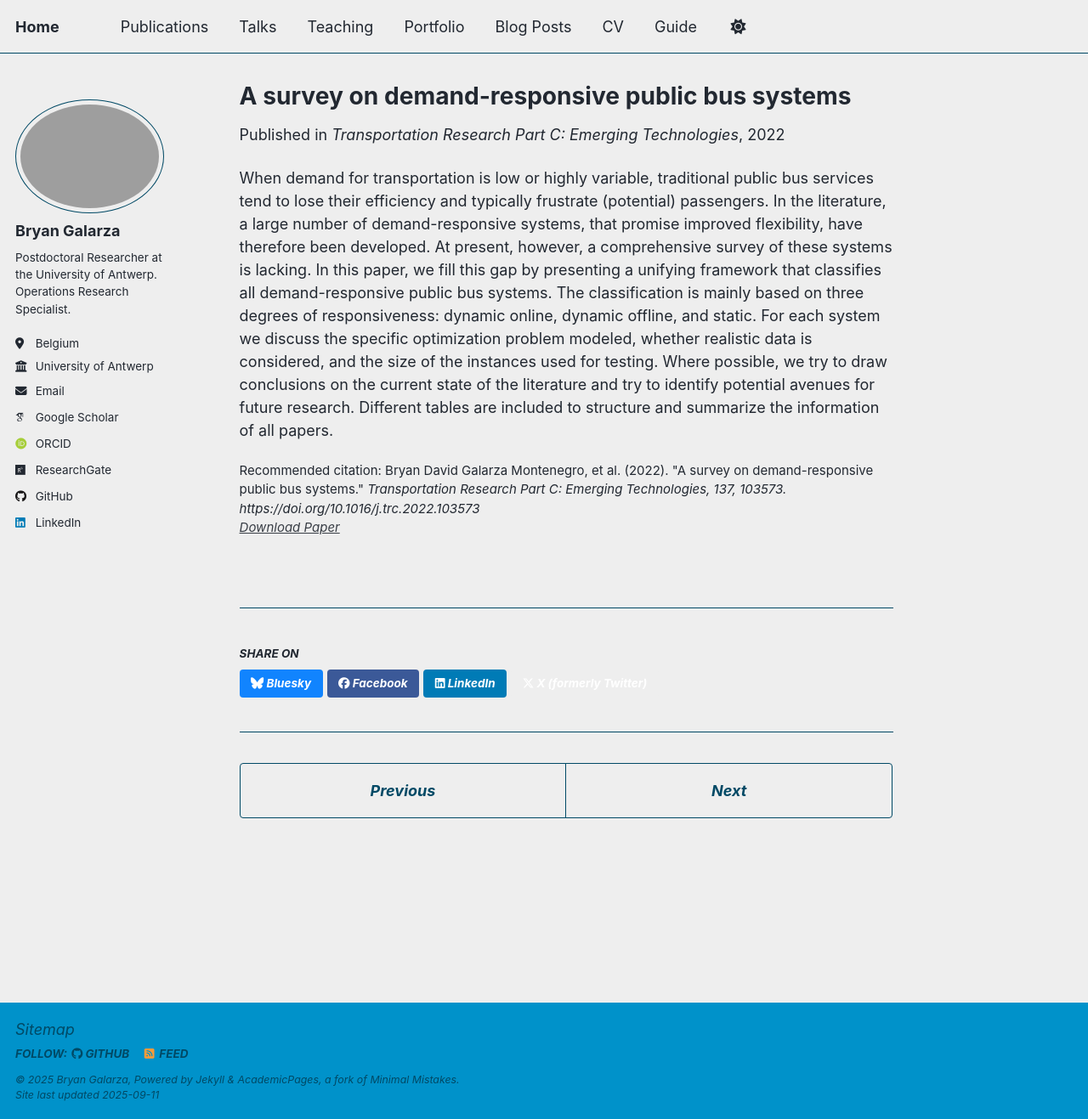
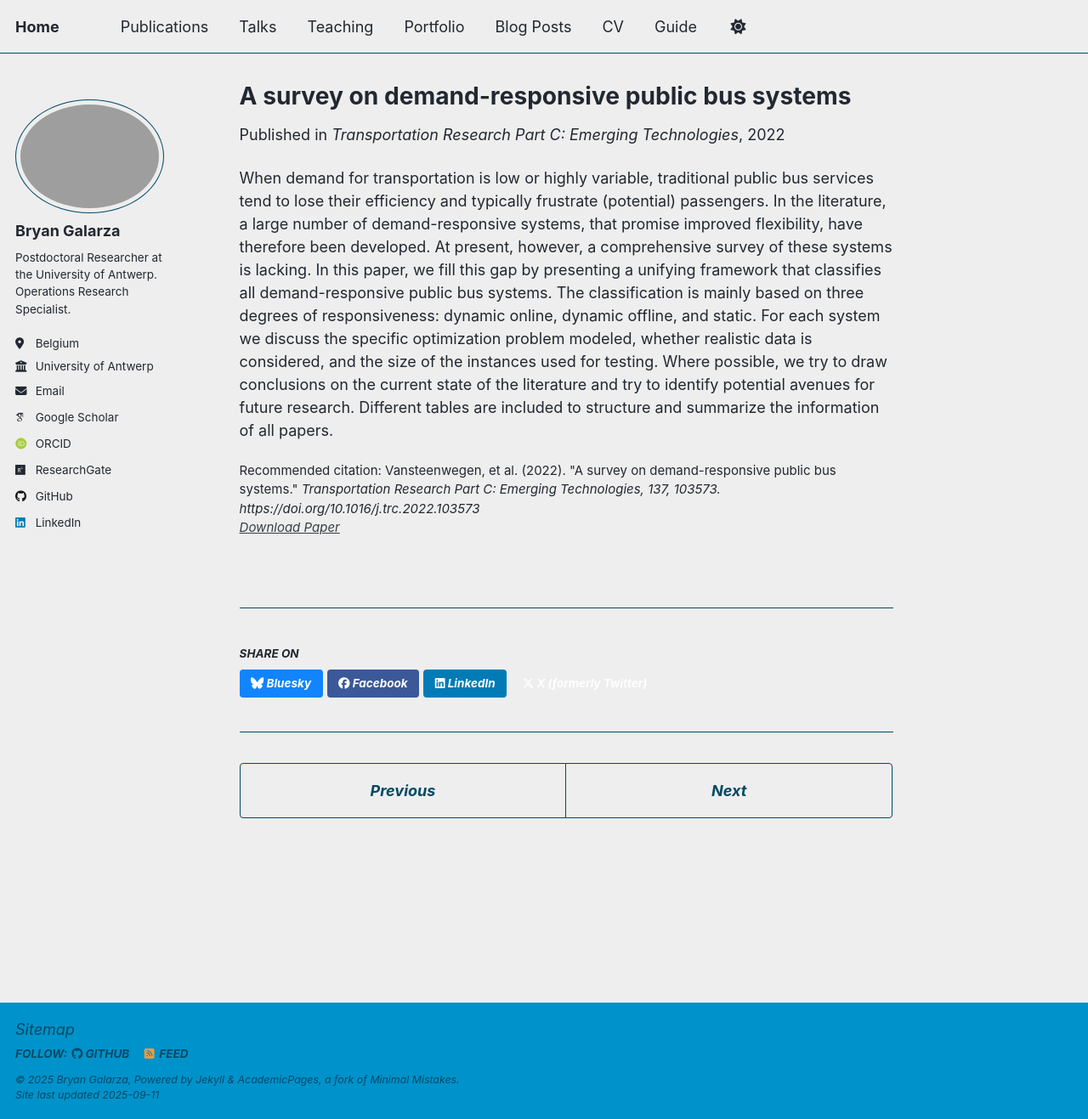
Before and after one commit to BryanG13/bryang13.github.io, a Jekyll site: the page built from _publications/Paper5-survey.md, in a window 1280 px wide and 1317 px high. Shown: the whole window at 85% size. Built offline with Jekyll 4.4.1, drawn with Linux system fonts in a browser that asks for light colours; some web fonts are replaced; a script that is not in the unit is left out.

Commit message:
changing citations

```diff
--- a/_publications/Paper5-survey.md
+++ b/_publications/Paper5-survey.md
@@ -3,10 +3,10 @@ title: "A survey on demand-responsive public bus systems"
 collection: publications
 category: manuscripts
 permalink: /publication/2022-survey-demand-bus
-excerpt: "This paper presents a comprehensive survey on demand-responsive public bus systems, reviewing models, algorithms, and practical applications."
+excerpt: "This paper presents a comprehensive survey on demand-responsive public bus systems, reviewing models, algorithms, and practical applications. This was a joint work with other researchers as well."
 date: 2022-11-01
 venue: "Transportation Research Part C: Emerging Technologies"
 paperurl: "https://doi.org/10.1016/j.trc.2022.103573"
-citation: "Bryan David Galarza Montenegro, et al. (2022). &quot;A survey on demand-responsive public bus systems.&quot; <i>Transportation Research Part C: Emerging Technologies<i>, 137, 103573. https://doi.org/10.1016/j.trc.2022.103573"
+citation: "Vansteenwegen, et al. (2022). &quot;A survey on demand-responsive public bus systems.&quot; <i>Transportation Research Part C: Emerging Technologies<i>, 137, 103573. https://doi.org/10.1016/j.trc.2022.103573"
 ---
 When demand for transportation is low or highly variable, traditional public bus services tend to lose their efficiency and typically frustrate (potential) passengers. In the literature, a large number of demand-responsive systems, that promise improved flexibility, have therefore been developed. At present, however, a comprehensive survey of these systems is lacking. In this paper, we fill this gap by presenting a unifying framework that classifies all demand-responsive public bus systems. The classification is mainly based on three degrees of responsiveness: dynamic online, dynamic offline, and static. For each system we discuss the specific optimization problem modeled, whether realistic data is considered, and the size of the instances used for testing. Where possible, we try to draw conclusions on the current state of the literature and try to identify potential avenues for future research. Different tables are included to structure and summarize the information of all papers.
```
Also changed, not shown: _publications/Paper1-CG.md (+1 -1 lines), _publications/Paper2-LNS.md (+1 -1 lines), _publications/Paper3-Extension.md (+1 -1 lines), _publications/Paper4-RT.md (+1 -1 lines).
